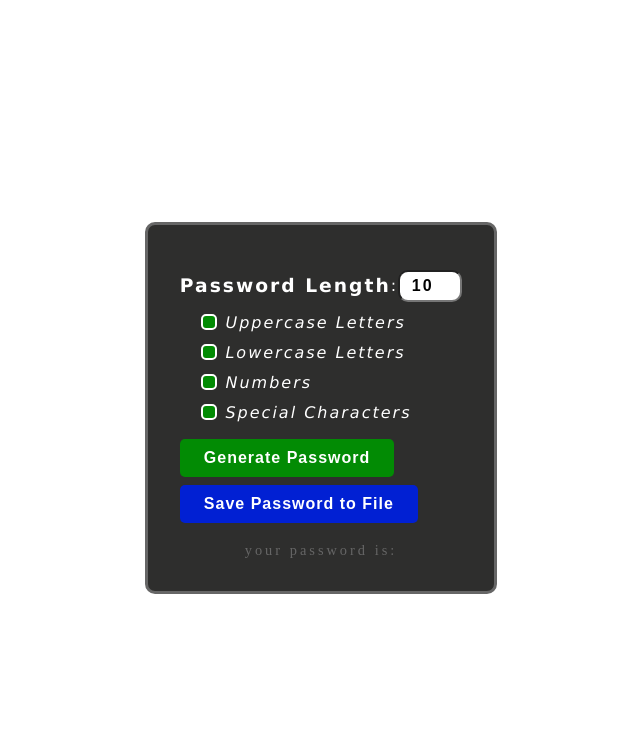
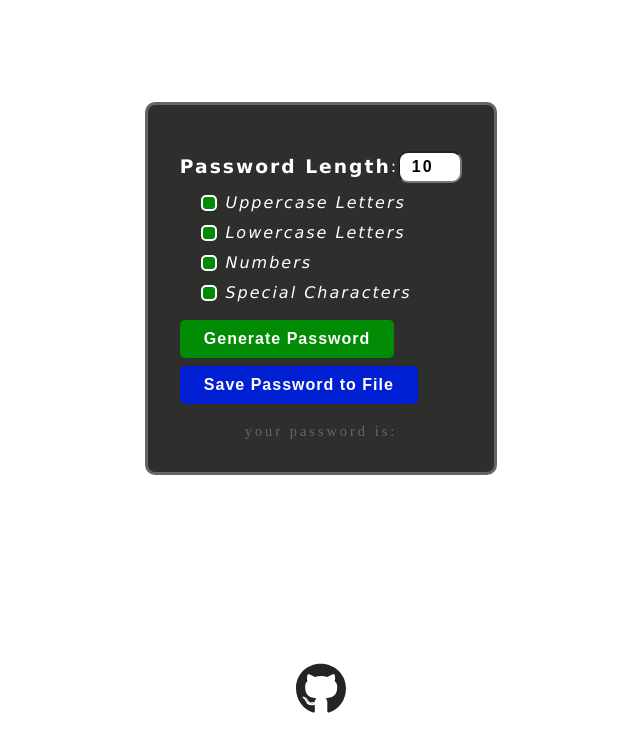
Before and after one commit to gabrielatwell1987/pw-generator, a SvelteKit app: page / in a window 1280 px wide. Shown: the top 752 px of the page, without its empty margins (319-959 px from the left). Built offline with nearby package versions, Linux system fonts and the light colour scheme.

Commit message:
added GithubLink

```diff
--- /dev/null
+++ b/src/lib/GithubLink.svelte
@@ -0,0 +1,34 @@
+<script>
+</script>
+
+<a
+	href="https://github.com/gabrielatwell1987/pw-generator"
+	aria-label="github link"
+	target="_blank"
+>
+	<svg xmlns="http://www.w3.org/2000/svg" viewBox="0 0 496 512">
+		<path
+			d="M165.9 397.4c0 2-2.3 3.6-5.2 3.6-3.3 .3-5.6-1.3-5.6-3.6 0-2 2.3-3.6 5.2-3.6 3-.3 5.6 1.3 5.6 3.6zm-31.1-4.5c-.7 2 1.3 4.3 4.3 4.9 2.6 1 5.6 0 6.2-2s-1.3-4.3-4.3-5.2c-2.6-.7-5.5 .3-6.2 2.3zm44.2-1.7c-2.9 .7-4.9 2.6-4.6 4.9 .3 2 2.9 3.3 5.9 2.6 2.9-.7 4.9-2.6 4.6-4.6-.3-1.9-3-3.2-5.9-2.9zM244.8 8C106.1 8 0 113.3 0 252c0 110.9 69.8 205.8 169.5 239.2 12.8 2.3 17.3-5.6 17.3-12.1 0-6.2-.3-40.4-.3-61.4 0 0-70 15-84.7-29.8 0 0-11.4-29.1-27.8-36.6 0 0-22.9-15.7 1.6-15.4 0 0 24.9 2 38.6 25.8 21.9 38.6 58.6 27.5 72.9 20.9 2.3-16 8.8-27.1 16-33.7-55.9-6.2-112.3-14.3-112.3-110.5 0-27.5 7.6-41.3 23.6-58.9-2.6-6.5-11.1-33.3 2.6-67.9 20.9-6.5 69 27 69 27 20-5.6 41.5-8.5 62.8-8.5s42.8 2.9 62.8 8.5c0 0 48.1-33.6 69-27 13.7 34.7 5.2 61.4 2.6 67.9 16 17.7 25.8 31.5 25.8 58.9 0 96.5-58.9 104.2-114.8 110.5 9.2 7.9 17 22.9 17 46.4 0 33.7-.3 75.4-.3 83.6 0 6.5 4.6 14.4 17.3 12.1C428.2 457.8 496 362.9 496 252 496 113.3 383.5 8 244.8 8zM97.2 352.9c-1.3 1-1 3.3 .7 5.2 1.6 1.6 3.9 2.3 5.2 1 1.3-1 1-3.3-.7-5.2-1.6-1.6-3.9-2.3-5.2-1zm-10.8-8.1c-.7 1.3 .3 2.9 2.3 3.9 1.6 1 3.6 .7 4.3-.7 .7-1.3-.3-2.9-2.3-3.9-2-.6-3.6-.3-4.3 .7zm32.4 35.6c-1.6 1.3-1 4.3 1.3 6.2 2.3 2.3 5.2 2.6 6.5 1 1.3-1.3 .7-4.3-1.3-6.2-2.2-2.3-5.2-2.6-6.5-1zm-11.4-14.7c-1.6 1-1.6 3.6 0 5.9 1.6 2.3 4.3 3.3 5.6 2.3 1.6-1.3 1.6-3.9 0-6.2-1.4-2.3-4-3.3-5.6-2z"
+		/>
+	</svg>
+</a>
+
+<style>
+	a {
+		display: flex;
+		justify-content: center;
+		align-items: center;
+		width: 50px;
+		height: 50px;
+		border-radius: 50%;
+		margin-inline: auto;
+
+		& svg {
+			fill: #242424;
+
+			&:hover {
+				fill: #666;
+			}
+		}
+	}
+</style>
--- a/src/routes/+page.svelte
+++ b/src/routes/+page.svelte
@@ -1,7 +1,10 @@
 <script>
 	import PasswordGenerator from '$lib/PasswordGenerator.svelte';
+	import GithubLink from '$lib/GithubLink.svelte';
 </script>
 
 <PasswordGenerator />
 
+<GithubLink />
+
 <style></style>
```
